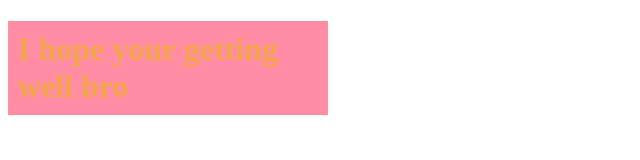
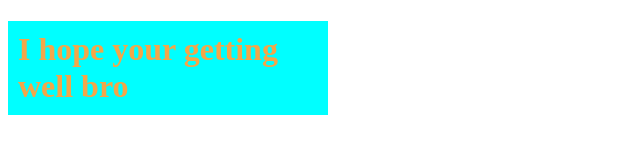
Before and after one commit to Bebo70/my-Project, a plain HTML site: page index.html in a window 1280 px wide. Shown: the whole page, without its empty margins (0-640 px from the left). Drawn offline with Linux system fonts and the light colour scheme.

Commit message:
Changing h1 background

```diff
--- a/Style.css
+++ b/Style.css
@@ -1,5 +1,5 @@
 h1 {
-    background-color: rgb(255, 140, 163);
+    background-color:aqua;
     color: rgb(243, 166, 73);
     padding: 10px;
     width: 300px;
```
